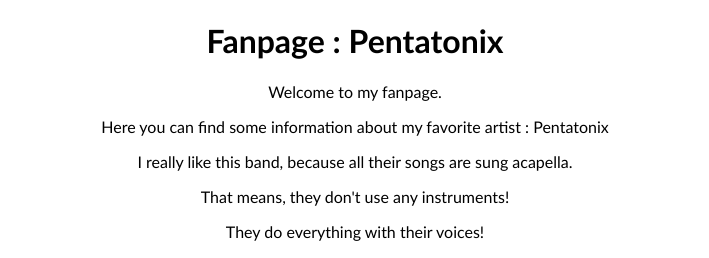
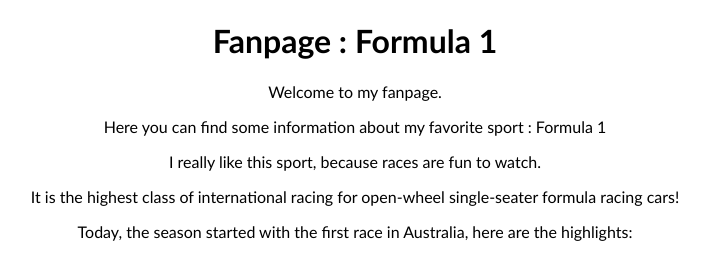
Before and after one commit to kendaaa/My_Favorite, a plain HTML site: page index.html in a window 1280 px wide. Shown: the top 258 px of the page, without its empty margins (285-994 px from the left). Drawn offline with Linux system fonts and the light colour scheme; grey boxes are pictures that could not be loaded.

Commit message:
adding personal code

```diff
--- a/index.html
+++ b/index.html
@@ -8,20 +8,20 @@
 </head>
 <body>
     <div class="title">
-        <h1>Fanpage : Pentatonix</h1>
+        <h1>Fanpage : Formula 1</h1>
     </div>
     <div class="intro">
         <p>Welcome to my fanpage. </p>
-        <p>Here you can find some information about my favorite artist : Pentatonix</p>
+        <p>Here you can find some information about my favorite sport : Formula 1</p>
 
-        <p>I really like this band, because all their songs are sung acapella.</p>
-        <p>That means, they don't use any instruments!</p>
-        <p>They do everything with their voices!</p>
+        <p>I really like this sport, because races are fun to watch.</p>
+        <p>It is the highest class of international racing for open-wheel single-seater formula racing cars!</p>
+        <p>Today, the season started with the first race in Australia, here are the highlights: </p>
     </div>
     <div class="youtube">
         <iframe width="560"
                 height="315"
-                src="https://www.youtube.com/embed/3MteSlpxCpo"
+                src="https://www.youtube.com/embed/md9-jG4RzXs"
                 title="YouTube video player"
                 frameborder="0"
                 allow="accelerometer; autoplay; clipboard-write; encrypted-media; gyroscope; picture-in-picture"
```
Also changed, not shown: statistics.html (+1 -1 lines).
